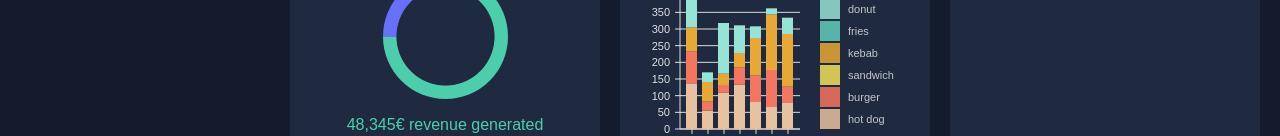
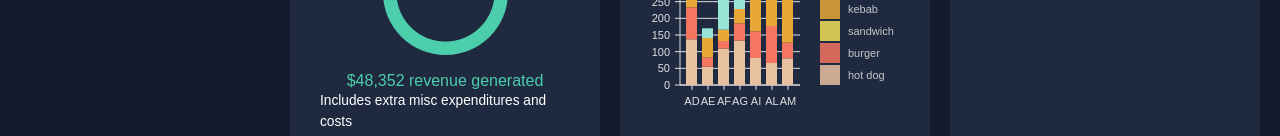
Before and after one commit to DioufFLR/electron_dashboard_app, a React (Vite) app: page / in a window 1280 px wide. Shown: the part 810-946 px from the top of the page. Built offline with nearby package versions, Linux system fonts and the light colour scheme.

Commit message:
:ukraine: Dashboard page principale terminée

```diff
--- a/src/scenes/dashboard/index.jsx
+++ b/src/scenes/dashboard/index.jsx
@@ -16,30 +16,29 @@ import ProgressCircle from "@/components/ProgressCircle";
 
 const Dashboard = () =>
 {
-
     const theme = useTheme();
     const colors = tokens(theme.palette.mode);
 
     return (
-        <Box m='20px'>
+        <Box m="20px">
             {/* HEADER */ }
             <Box display="flex" justifyContent="space-between" alignItems="center">
                 <Header title="DASHBOARD" subtitle="Welcome to your dashboard"/>
-            </Box>
 
                 <Box>
                     <Button
                         sx={ {
                             backgroundColor: colors.blueAccent[700],
                             color: colors.grey[100],
-                        fontSize: '14px',
-                        fontWeight: 'bold',
-                        padding: '10px 20px'
+                            fontSize: "14px",
+                            fontWeight: "bold",
+                            padding: "10px 20px",
                         } }
                     >
-                    <DownloadOutlinedIcon sx={ {mr: '10px'} }/>
+                        <DownloadOutlinedIcon sx={ {mr: "10px"} }/>
                         Download Reports
                     </Button>
+                </Box>
             </Box>
 
             {/* GRID & CHARTS */ }
@@ -221,69 +220,66 @@ const Dashboard = () =>
 
                 {/* ROW 3 */ }
                 <Box
-                    gridColumn='span 4'
-                    gridRow='span 2'
+                    gridColumn="span 4"
+                    gridRow="span 2"
                     backgroundColor={ colors.primary[400] }
-                    p='30px'
+                    p="30px"
                 >
-                    <Typography variant='h5' fontWeight='600'>
+                    <Typography variant="h5" fontWeight="600">
                         Campaign
                     </Typography>
                     <Box
-                        display='flex'
-                        flexDirection='column'
-                        alignItems='center'
-                        mt='25px'
+                        display="flex"
+                        flexDirection="column"
+                        alignItems="center"
+                        mt="25px"
                     >
-                        <ProgressCircle size='125'/>
-                        <Typography variant='h5' color={ colors.greenAccent[500] } sx={ {mt: '15px'} }>
-                            48,345€ revenue generated
+                        <ProgressCircle size="125"/>
+                        <Typography
+                            variant="h5"
+                            color={ colors.greenAccent[500] }
+                            sx={ {mt: "15px"} }
+                        >
+                            $48,352 revenue generated
                         </Typography>
-                        <Typography>
-                            Includes extra misc expenditures and costs
-                        </Typography>
+                        <Typography>Includes extra misc expenditures and costs</Typography>
                     </Box>
                 </Box>
-
-                {/* MID BOX */ }
                 <Box
-                    gridColumn='span 4'
-                    gridRow='span 2'
+                    gridColumn="span 4"
+                    gridRow="span 2"
                     backgroundColor={ colors.primary[400] }
                 >
-                    <Typography variant='h5'
-                                fontWeight='600'
-                                sx={ {p: '30px 30px 0 30px'} }>
+                    <Typography
+                        variant="h5"
+                        fontWeight="600"
+                        sx={ {padding: "30px 30px 0 30px"} }
+                    >
                         Sales Quantity
                     </Typography>
-                    <Box
-                        height='250px'
-                        mt='-20px'
-                    >
-                        <BarChart isDashboard={true} />
+                    <Box height="250px" mt="-20px">
+                        <BarChart isDashboard={ true }/>
                     </Box>
                 </Box>
-                {/* LAST BOX */}
                 <Box
-                    gridColumn='span 4'
-                    gridRow='span 2'
+                    gridColumn="span 4"
+                    gridRow="span 2"
                     backgroundColor={ colors.primary[400] }
-                    p='30px'
+                    padding="30px"
                 >
-                    <Typography variant='h5'
-                                fontWeight='600'
-                                sx={ {mb: '15px'} }>
+                    <Typography
+                        variant="h5"
+                        fontWeight="600"
+                        sx={ {marginBottom: "15px"} }
+                    >
                         Geography Based Traffic
                     </Typography>
-                    <Box
-                        height='200px'
-                    >
-                        <GeographyChart isDashboard={true} />
+                    <Box height="200px">
+                        <GeographyChart isDashboard={ true }/>
                     </Box>
                 </Box>
             </Box>
         </Box>
-
     );
 };
 
```
Lines whose indentation alone changed are shown as unchanged.
